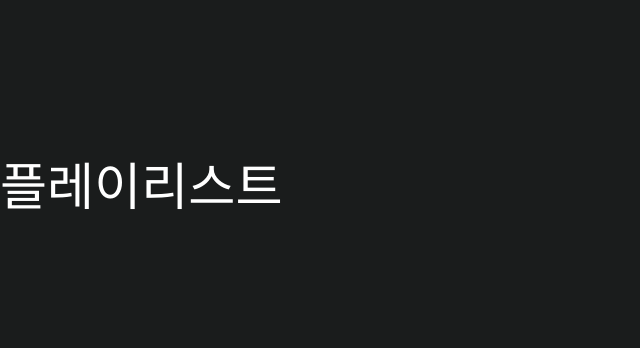
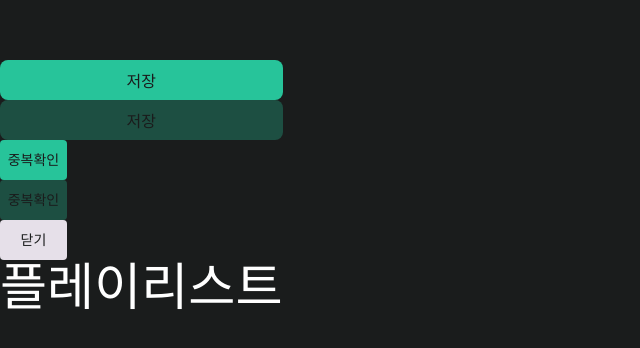
Before and after one commit to Dev-FE-3/toy-project3-team2, a React (Vite) app: page / in a window 1280 px wide. Shown: the part 212-560 px from the top of the page, without its empty margins (0-640 px from the left). Built offline with nearby package versions, Linux system fonts and the light colour scheme.

Commit message:
Chore: Guide 파일 생성

```diff
--- a/src/App.tsx
+++ b/src/App.tsx
@@ -1,6 +1,6 @@
-import { useState, useEffect } from 'react';
-import axiosInstance from './services/axios/axiosInstance';
-
+import { useState, useEffect } from "react";
+import axiosInstance from "./services/axios/axiosInstance";
+import Guide from "./components/common/guide";
 interface PlaylistItem {
   id: number;
   title: string;
@@ -28,6 +28,7 @@ function App() {
 
   return (
     <>
+      <Guide></Guide>
       <h1>플레이리스트</h1>
       <ul>
         {items.map((item) => (
@@ -38,7 +39,7 @@ function App() {
         ))}
       </ul>
     </>
-  )
+  );
 }
 
-export default App
+export default App;
--- /dev/null
+++ b/src/components/common/guide.tsx
@@ -0,0 +1,27 @@
+import { Button } from "./button";
+
+const Guide = () => {
+  return (
+    <>
+      {/* Button Guide */}
+      <div>
+        <Button variant="full">저장</Button>
+        <br />
+        <Button disabled variant="full">
+          저장
+        </Button>
+        <br />
+        <Button variant="small">중복확인</Button>
+        <br />
+        <Button disabled variant="small">
+          중복확인
+        </Button>
+        <br />
+        <Button variant="secondary">닫기</Button>
+        <br />
+      </div>
+    </>
+  );
+};
+
+export default Guide;
```
